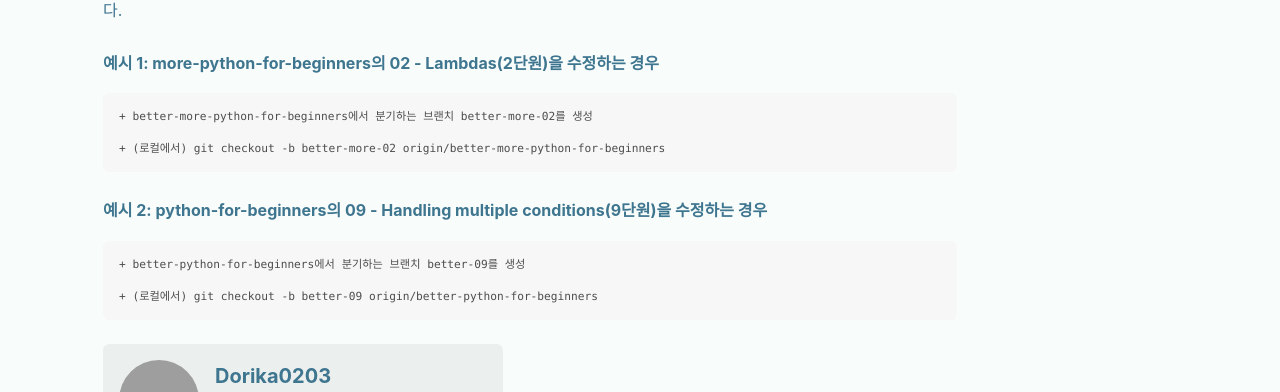
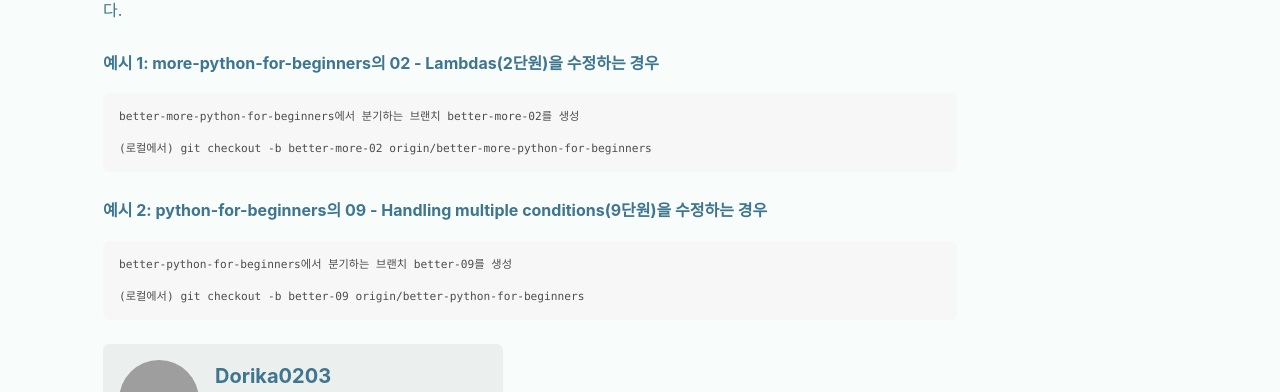
Before and after one commit to 20-1-SKKU-OSS/2020-1-OSS-2, a Jekyll site: the page built from docs/_posts/2020-06-09-Branch-Creating-Rule.md, in a window 1280 px wide. Shown: the part 887-1279 px from the top of the page. Built offline with Jekyll 4.4.1, drawn with Linux system fonts in a browser that asks for light colours; nearby versions of some CDN libraries; grey boxes are pictures that could not be loaded.

```diff
--- a/docs/_posts/2020-06-09-Branch-Creating-Rule.md
+++ b/docs/_posts/2020-06-09-Branch-Creating-Rule.md
@@ -24,14 +24,14 @@ tags: Python_Getting_Started
 
 ##### 예시 1: more-python-for-beginners의 02 - Lambdas(2단원)을 수정하는 경우
 
-    + better-more-python-for-beginners에서 분기하는 브랜치 better-more-02를 생성
+    better-more-python-for-beginners에서 분기하는 브랜치 better-more-02를 생성
 
-    + (로컬에서) git checkout -b better-more-02 origin/better-more-python-for-beginners
+    (로컬에서) git checkout -b better-more-02 origin/better-more-python-for-beginners
 
 
 
 ##### 예시 2: python-for-beginners의 09 - Handling multiple conditions(9단원)을 수정하는 경우
 
-    + better-python-for-beginners에서 분기하는 브랜치 better-09를 생성
+    better-python-for-beginners에서 분기하는 브랜치 better-09를 생성
 
-    + (로컬에서) git checkout -b better-09 origin/better-python-for-beginners
+    (로컬에서) git checkout -b better-09 origin/better-python-for-beginners
```
